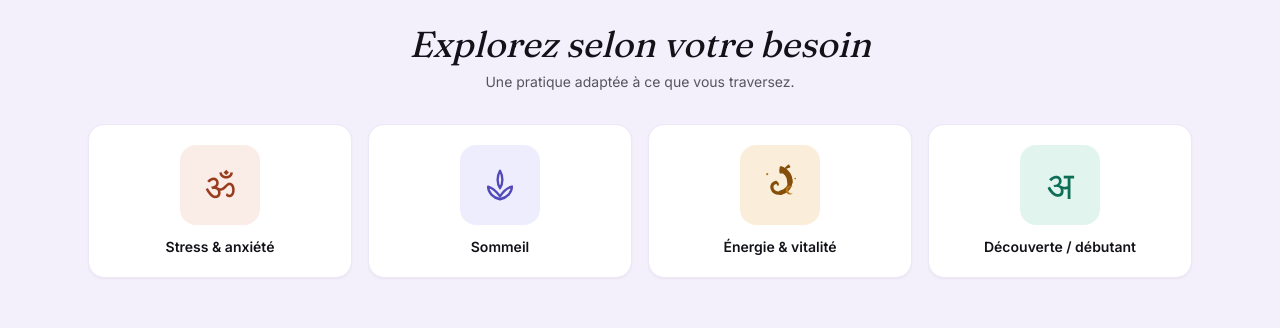
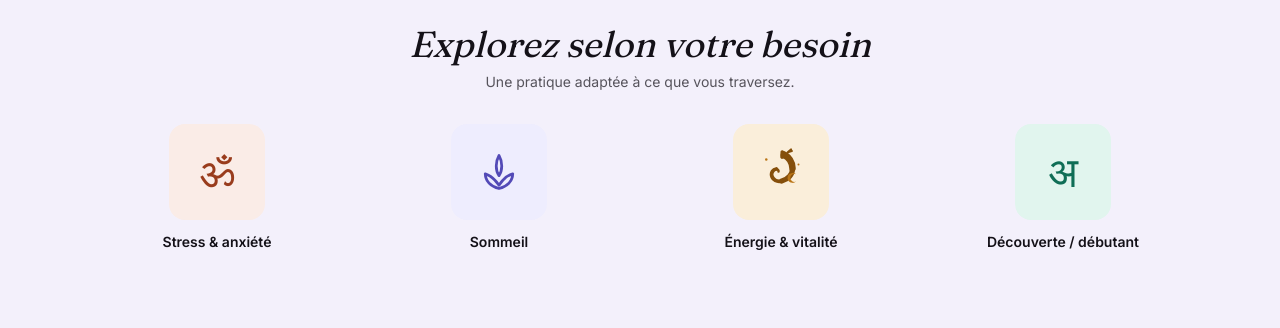
Before and after one commit to maxwelito-lgtm/YogaKunda, a Next.js app: page / in a window 1280 px wide. Shown: the part 1600-1928 px from the top of the page. Built offline with nearby package versions, Linux system fonts and the light colour scheme.

Commit message:
style: suppression des cartes blanches, agrandissement des icônes Focus

```diff
--- a/components/FocusSection.tsx
+++ b/components/FocusSection.tsx
@@ -93,12 +93,12 @@ export default function FocusSection() {
         Une pratique adaptée à ce que vous traversez.
       </p>
 
-      <div className="grid grid-cols-2 gap-4 sm:grid-cols-4">
+      <div className="grid grid-cols-2 gap-6 sm:grid-cols-4">
         {focusItems.map((item) => (
           <button
             key={item.titre}
             onClick={() => setSelected(item)}
-            className="group flex flex-col items-center gap-3 rounded-2xl border border-violet-light bg-white p-5 text-center shadow-sm transition-all hover:-translate-y-1 hover:shadow-md"
+            className="group flex flex-col items-center gap-3 text-center transition-transform hover:-translate-y-1"
           >
             <FocusIcon type={item.icone} />
             <span className="text-sm font-semibold text-encre transition-colors group-hover:text-violet-dark">
@@ -179,15 +179,15 @@ function FocusIcon({ type }: { type: string }) {
   const content: Record<string, JSX.Element> = {
     // Om — stress & anxiété
     stress: (
-      <span style={{ fontSize: 36, color, lineHeight: 1 }} aria-hidden="true">
+      <span style={{ fontSize: 42, color, lineHeight: 1 }} aria-hidden="true">
         ॐ
       </span>
     ),
     // Lotus — sommeil
     sommeil: (
       <svg
-        width={38}
-        height={38}
+        width={44}
+        height={44}
         viewBox="0 0 24 24"
         fill="none"
         stroke={color}
@@ -202,7 +202,7 @@ function FocusIcon({ type }: { type: string }) {
     ),
     // Serpent kundalini mystique — énergie & vitalité
     energie: (
-      <svg width={52} height={52} viewBox="0 0 24 24" aria-hidden="true">
+      <svg width={60} height={60} viewBox="0 0 24 24" aria-hidden="true">
         <path
           d="M13.2 5.1c1.9 1 3.3 2.9 3.4 5.4"
           fill="none"
@@ -251,7 +251,7 @@ function FocusIcon({ type }: { type: string }) {
     ),
     // अ — découverte / débutant (première lettre du devanagari)
     decouverte: (
-      <span style={{ fontSize: 38, color, lineHeight: 1 }} aria-hidden="true">
+      <span style={{ fontSize: 42, color, lineHeight: 1 }} aria-hidden="true">
         अ
       </span>
     ),
@@ -259,7 +259,7 @@ function FocusIcon({ type }: { type: string }) {
 
   return (
     <span
-      className="flex h-20 w-20 items-center justify-center rounded-2xl"
+      className="flex h-24 w-24 items-center justify-center rounded-2xl"
       style={{ backgroundColor: bg }}
     >
       {content[type]}
```
